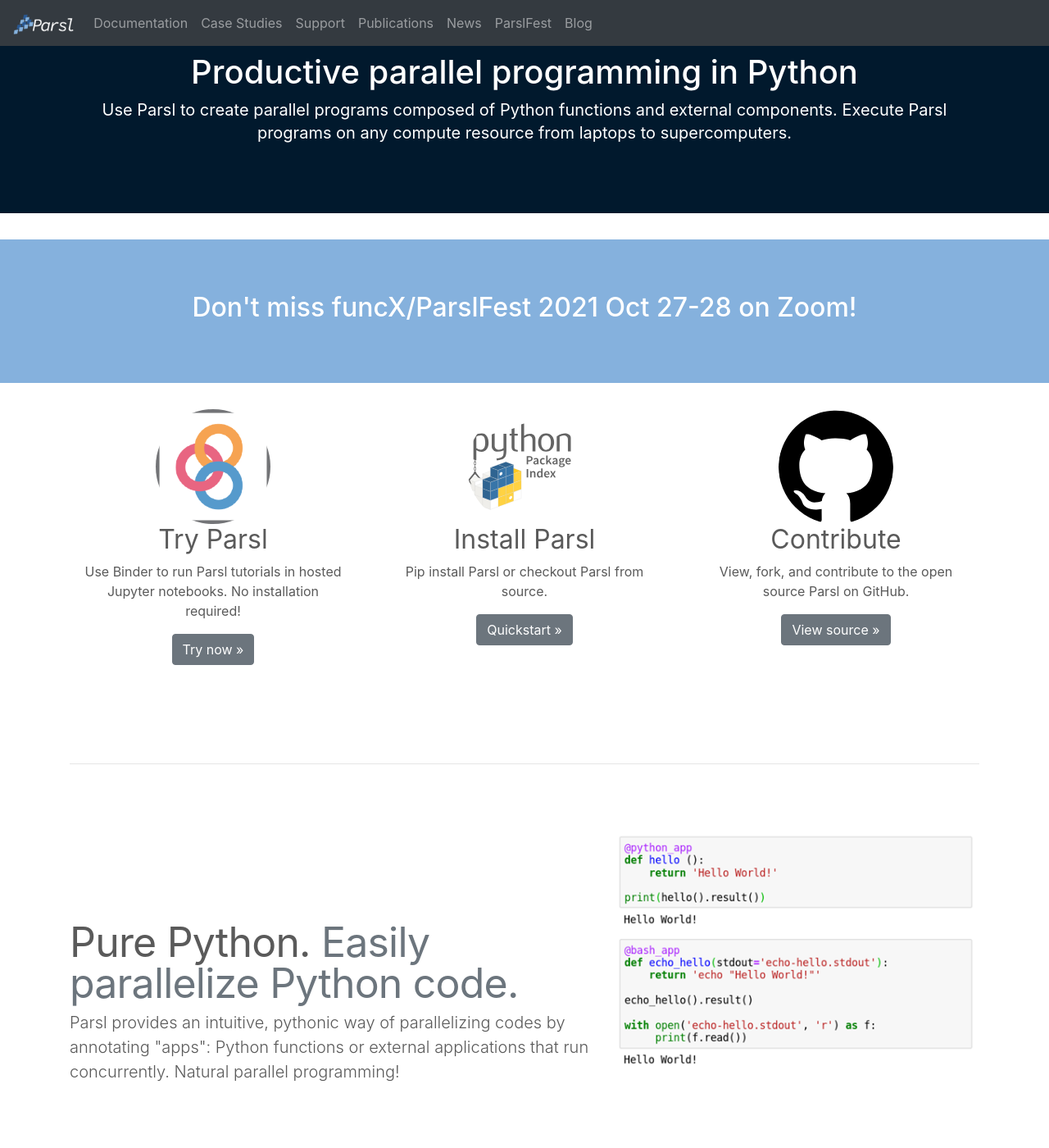
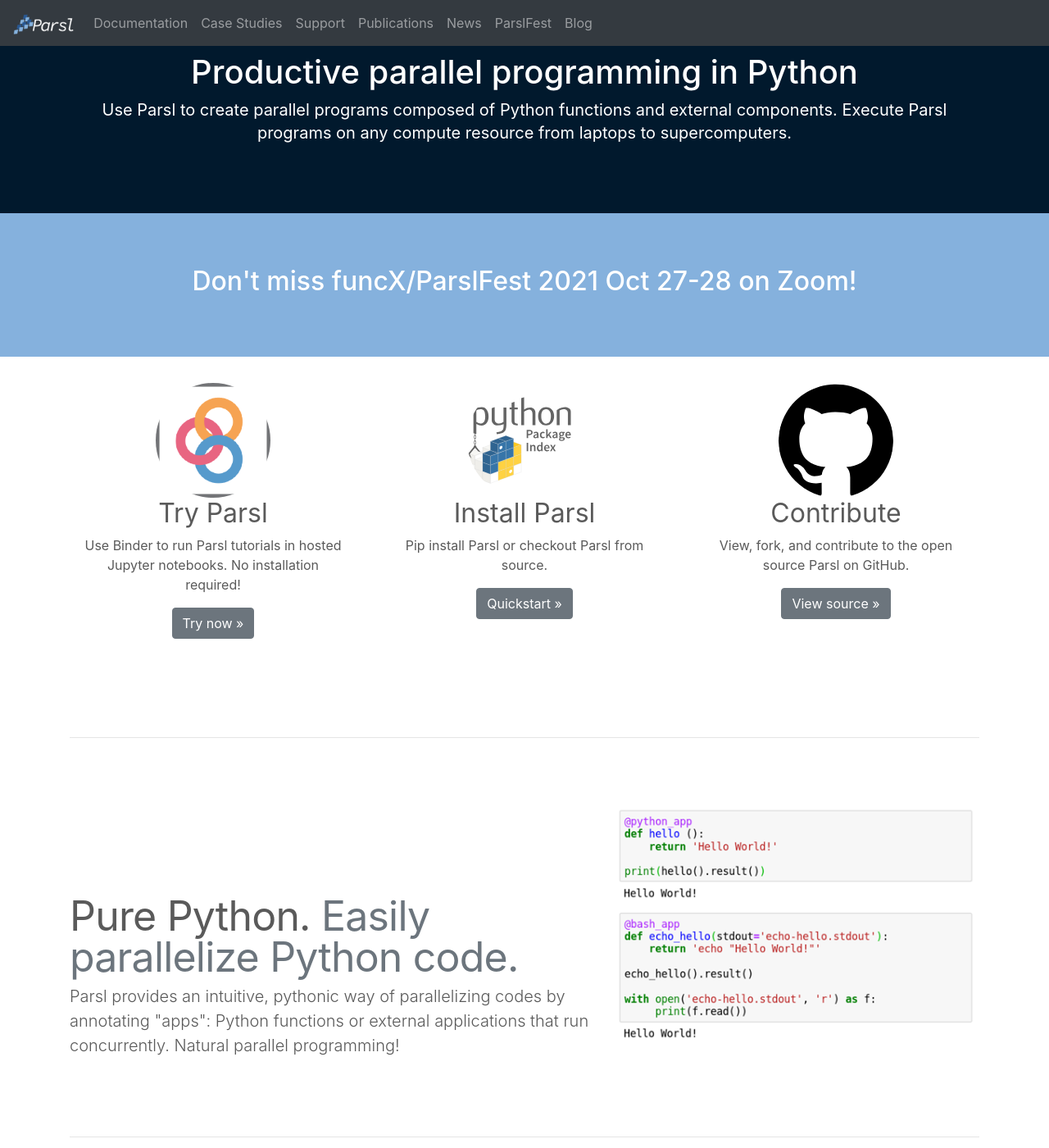
Before and after one commit to Parsl/parsl.github.io, a Jekyll site: the page built from index.html, in a window 1280 px wide and 1400 px high, scrolled down 364 px. Shown: the whole window at 82% size. Built offline with Jekyll 4.4.1, drawn with Linux system fonts in a browser that asks for light colours.

Commit message:
Update carousel.css

```diff
--- a/style/carousel.css
+++ b/style/carousel.css
@@ -41,7 +41,8 @@
 .parsl-banner {
   color: white;
   background-color: #01192D;
-  /*margin-bottom: 80px;*/
+  /*For parslfest banner, comment out */
+  margin-bottom: 0px;
 }
 .parsl-banner-img {
   max-width: 70%;
```
